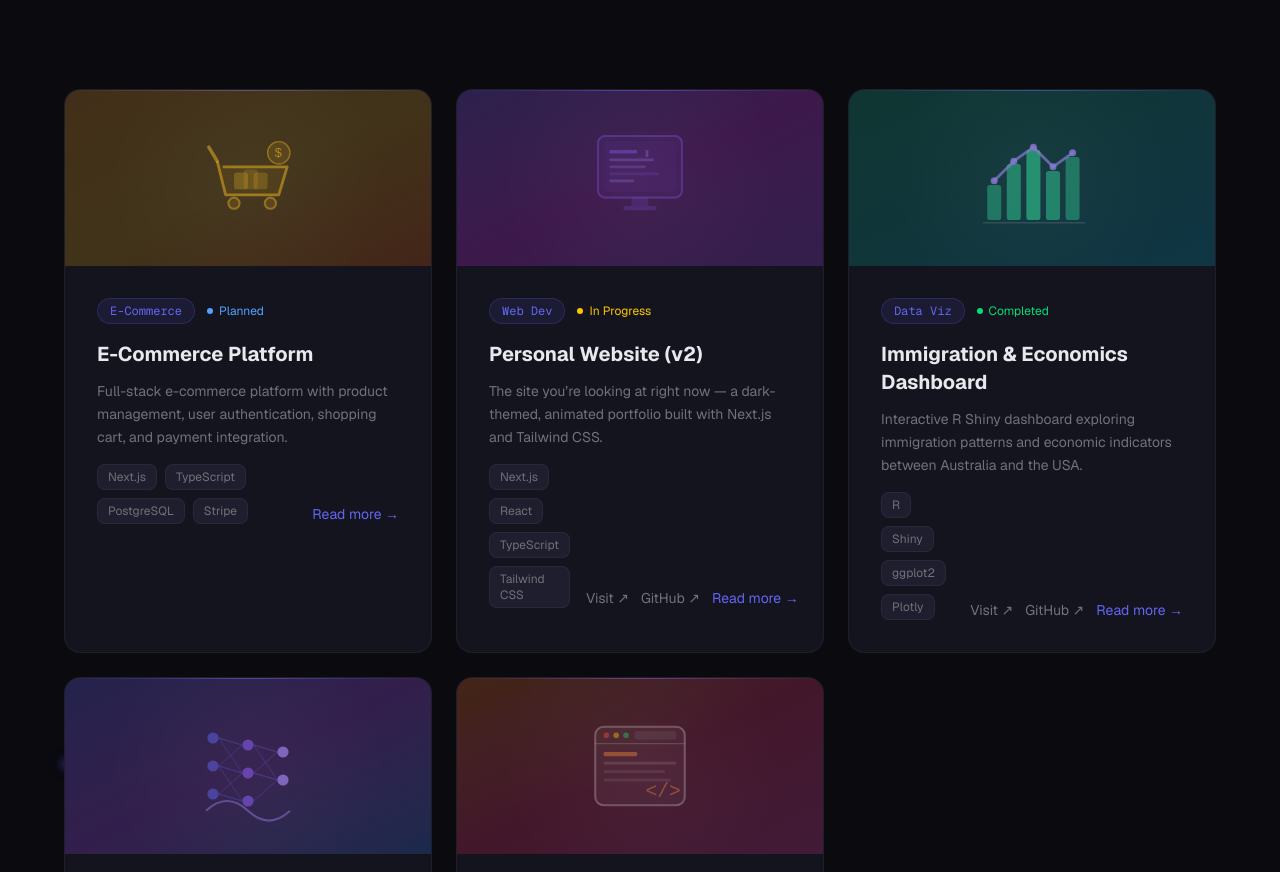
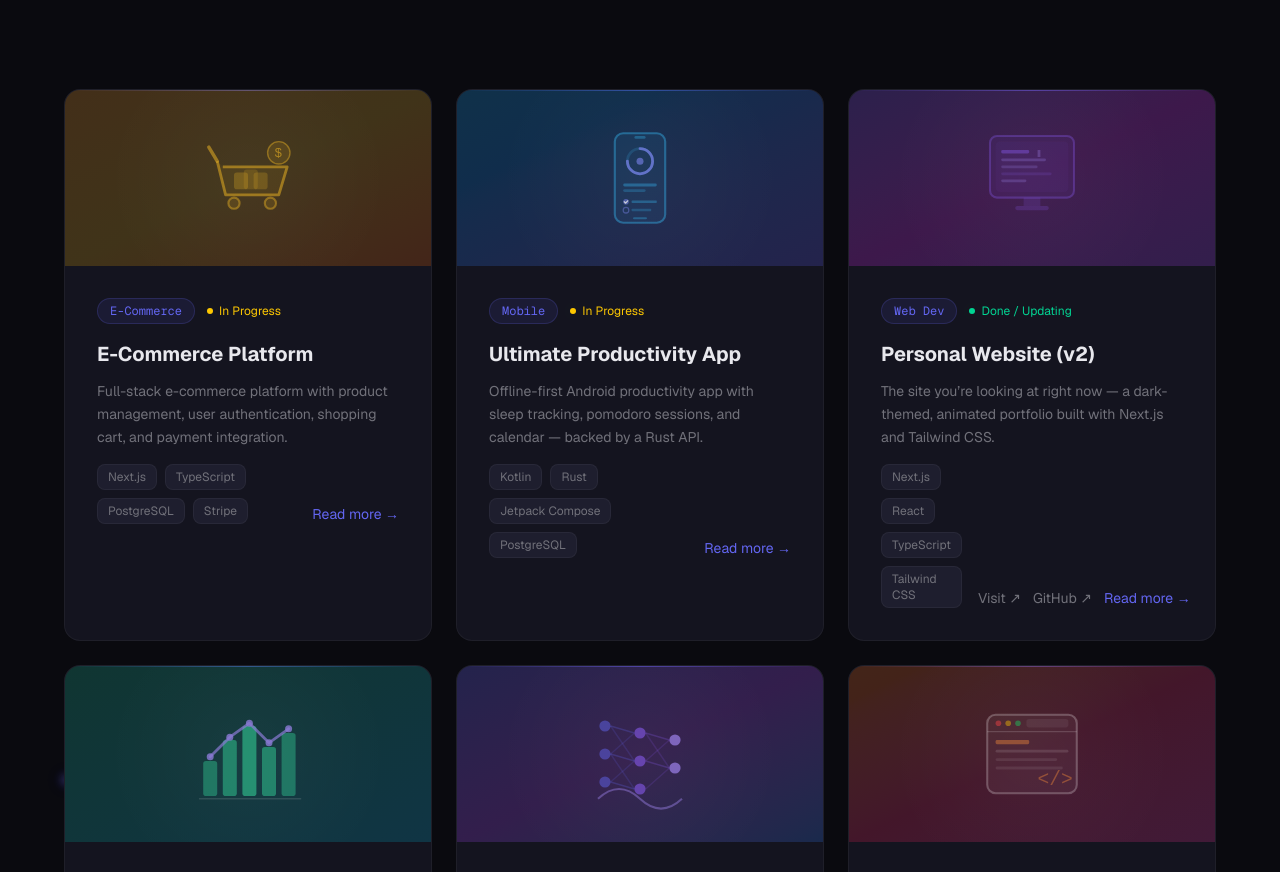
Before and after one commit to oliverwu1024/oliver_web, a Next.js app: page / in a window 1280 px wide. Shown: the part 1931-2803 px from the top of the page. Built offline with nearby package versions, Linux system fonts and the light colour scheme.

Commit message:
edit projects

```diff
--- a/app/components/ProjectCards.tsx
+++ b/app/components/ProjectCards.tsx
@@ -24,7 +24,7 @@ const projects: Project[] = [
     details:
       "Building a modern online storefront from scratch — featuring product catalog with search and filtering, user accounts with order history, a real-time shopping cart, Stripe checkout integration, and an admin dashboard for inventory management. Designed for scalability with a RESTful API backend.",
     techs: ["Next.js", "TypeScript", "PostgreSQL", "Stripe"],
-    status: "Planned",
+    status: "In Progress",
     gradient: "from-amber-500/20 via-yellow-500/20 to-orange-500/20",
     icon: (
       <svg viewBox="0 0 80 80" fill="none" className="w-full h-full">
@@ -45,6 +45,43 @@ const projects: Project[] = [
     ),
   },
   {
+    tag: "Mobile",
+    title: "Ultimate Productivity App",
+    description:
+      "Offline-first Android productivity app with sleep tracking, pomodoro sessions, and calendar — backed by a Rust API.",
+    details:
+      "A Kotlin + Jetpack Compose Android client paired with a Rust/Axum backend and PostgreSQL. Tracks sleep with phone-pickup detection during the night, runs pomodoro focus sessions with UsageStatsManager-based distraction monitoring, and manages recurring calendar events. Offline-first with Room for local caching, JWT auth, and WorkManager-driven background sync.",
+    techs: ["Kotlin", "Rust", "Jetpack Compose", "PostgreSQL"],
+    status: "In Progress",
+    gradient: "from-sky-500/20 via-blue-500/20 to-indigo-500/20",
+    icon: (
+      <svg viewBox="0 0 80 80" fill="none" className="w-full h-full">
+        {/* Phone body */}
+        <rect x="22" y="8" width="36" height="64" rx="6" fill="rgba(56,189,248,0.08)" stroke="rgba(56,189,248,0.5)" strokeWidth="1.5" />
+        {/* Notch */}
+        <rect x="36" y="10" width="8" height="2" rx="1" fill="rgba(56,189,248,0.4)" />
+        {/* Timer ring background */}
+        <circle cx="40" cy="28" r="9" stroke="rgba(56,189,248,0.2)" strokeWidth="2" fill="none" />
+        {/* Timer progress arc */}
+        <path d="M 40 19 A 9 9 0 1 1 31 28" stroke="rgba(129,140,248,0.85)" strokeWidth="2" fill="none" strokeLinecap="round" />
+        {/* Center dot */}
+        <circle cx="40" cy="28" r="2.5" fill="rgba(129,140,248,0.7)" />
+        {/* Stat bars */}
+        <rect x="28" y="44" width="24" height="2" rx="1" fill="rgba(56,189,248,0.45)" />
+        <rect x="28" y="48" width="16" height="2" rx="1" fill="rgba(56,189,248,0.3)" />
+        {/* Checked todo item */}
+        <circle cx="30" cy="57" r="2" fill="rgba(129,140,248,0.6)" />
+        <path d="M 28.8 57 L 29.7 57.9 L 31.2 56.3" stroke="rgba(255,255,255,0.95)" strokeWidth="0.9" fill="none" strokeLinecap="round" strokeLinejoin="round" />
+        <rect x="34" y="56" width="18" height="1.8" rx="0.5" fill="rgba(56,189,248,0.4)" />
+        {/* Unchecked todo item */}
+        <circle cx="30" cy="63" r="2" stroke="rgba(129,140,248,0.5)" strokeWidth="0.9" fill="none" />
+        <rect x="34" y="62" width="14" height="1.8" rx="0.5" fill="rgba(56,189,248,0.3)" />
+        {/* Home indicator */}
+        <rect x="35" y="68" width="10" height="1.5" rx="0.75" fill="rgba(56,189,248,0.4)" />
+      </svg>
+    ),
+  },
+  {
     tag: "Web Dev",
     title: "Personal Website (v2)",
     description:
@@ -52,7 +89,7 @@ const projects: Project[] = [
     details:
       "Features a custom SVG plane landing animation, particle backgrounds, terminal-style skills section, interactive project cards, and a contact form. Built with Next.js 16, React 19, TypeScript, and Tailwind CSS v4. Deployed on Vercel.",
     techs: ["Next.js", "React", "TypeScript", "Tailwind CSS"],
-    status: "In Progress",
+    status: "Done / Updating",
     link: "https://oliverweb-delta.vercel.app/",
     github: "https://github.com/oliverwu1024/oliver_web",
     gradient: "from-violet-500/20 via-fuchsia-500/20 to-purple-500/20",
@@ -216,11 +253,13 @@ export default function ProjectCards() {
                 <span className={`flex items-center gap-1.5 text-xs ${
                   project.status === "Completed" ? "text-green-400" :
                   project.status === "In Progress" ? "text-yellow-400" :
+                  project.status === "Done / Updating" ? "text-emerald-400" :
                   "text-blue-400"
                 }`}>
                   <span className={`w-1.5 h-1.5 rounded-full ${
                     project.status === "Completed" ? "bg-green-400" :
                     project.status === "In Progress" ? "bg-yellow-400 status-dot" :
+                    project.status === "Done / Updating" ? "bg-emerald-400 status-dot" :
                     "bg-blue-400"
                   }`} />
                   {project.status}
```
